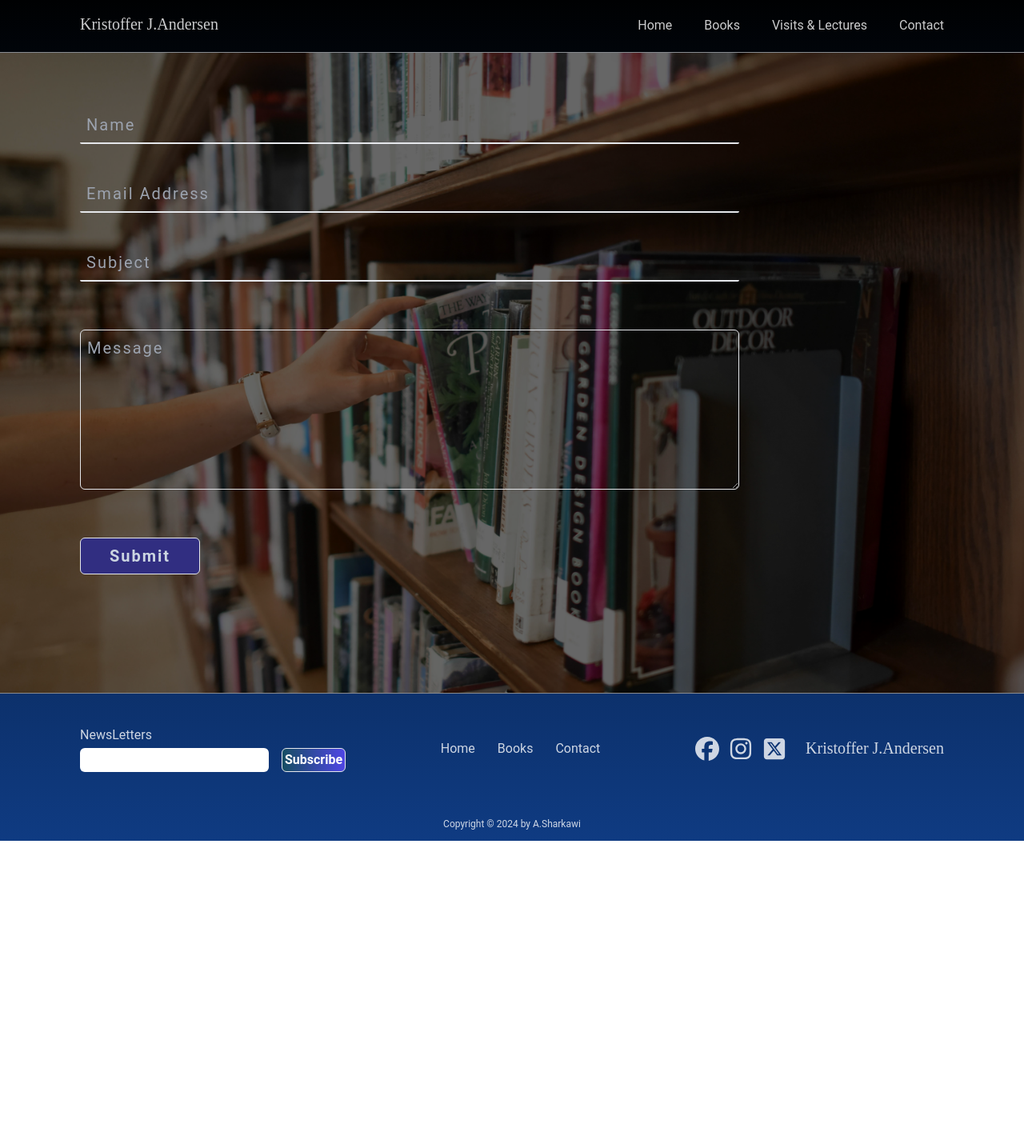
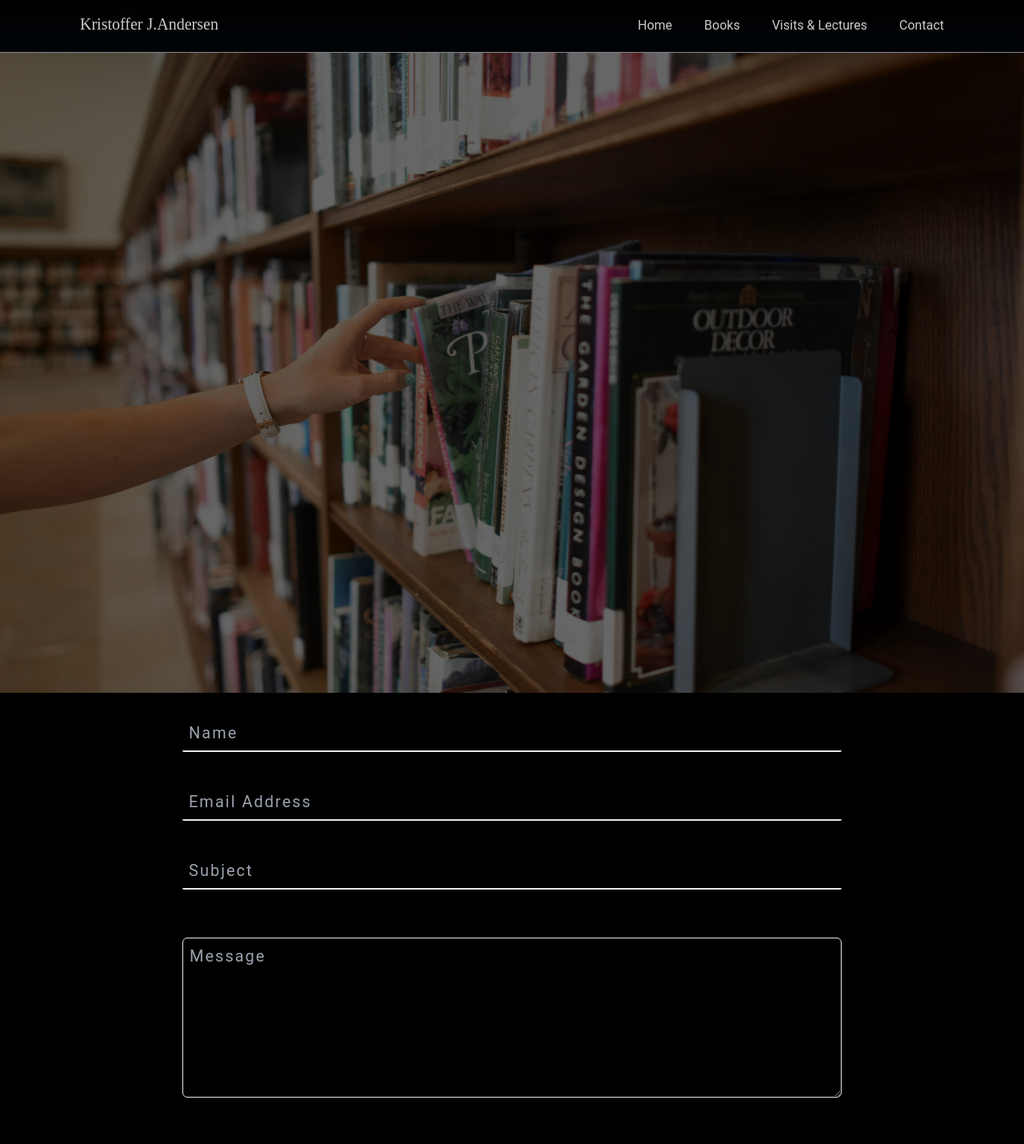
Before and after one commit to AhmedElsharkawi/kristoffer-frontend, a React (Create React App) app: page /contact in a window 1280 px wide. Shown: the top 1430 px of the page at 80% size. Before the commit the page ends 1051 px from the top, so only its background shows below. Built offline with nearby package versions, Linux system fonts and the light colour scheme; a web font is replaced by a local one.

Commit message:
fix the textarea in md sized screen not to be above the footer

```diff
--- a/src/pages/Contact.js
+++ b/src/pages/Contact.js
@@ -40,22 +40,82 @@ const Contact = () => {
   };
 
   return (
-    <div className='w-full relative md:bg-black'>
-      <div className='w-[100%] h-[100%]'>
-        <img src={library} alt='' className='w-[100%] h-[250px] md:h-[100vh] object-cover md:opacity-40' />
-      </div>
+    // <div className='w-full relative md:bg-black'>
+    //   <div className='w-[100%] h-[100%]'>
+    //     <img src={library} alt='' className='w-[100%] h-[250px] md:h-[100vh] object-cover md:opacity-40' />
+    //   </div>
 
-      <form onSubmit={handleSubmit} className='flex text-xl tracking-widest flex-col gap-7 md:gap-10 px-4 mt-7 sm:px-[100px] md:absolute md:top-10 md:w-full lg:w-[80%]' data-aos="fade-right">
-        <input type='text' placeholder='Name' name='name' value={formData.name} onChange={handleChange} className='p-2 rounded-sm outline-none bg-transparent border-b-2  text-xl tracking-widest focus:bg-white focus:text-indigo-800'  required/>
-        <input type='email' placeholder='Email Address' name='email' value={formData.email} onChange={handleChange} className='p-2 rounded-sm outline-none bg-transparent border-b-2  text-xl tracking-widest focus:bg-white focus:text-indigo-800'  required/>
-        <input type='text' placeholder='Subject' name='subject' value={formData.subject} onChange={handleChange} className='p-2 rounded-sm outline-none bg-transparent border-b-2  text-xl tracking-widest focus:bg-white focus:text-indigo-800'  />
-        <textarea placeholder='Message' name='message' value={formData.message} onChange={handleChange} className=' text-xl tracking-widest bg-transparent border rounded-md outline-none p-2 mt-5 md:h-[200px] focus:bg-white focus:text-indigo-800' required />
-        {error && <p className="text-red-500">{error}</p>} {/* Display error message if error state is not null */}
-        <button type='submit' disabled={submitted} className={`text-center mt-5 border p-2 text-xl font-semibold rounded-md w-[150px] text-slate-300 bg-indigo-900 hover:bg-white hover:border-none hover:text-indigo-800 ${submitted ? 'opacity-50 cursor-not-allowed' : ''}`}>Submit</button>
-      </form>
+    //   <form onSubmit={handleSubmit} className='flex text-xl tracking-widest flex-col gap-7 md:gap-10 px-4 mt-7 sm:px-[100px] md:absolute md:top-10 md:w-full lg:w-[80%]' data-aos="fade-right">
+    //     <input type='text' placeholder='Name' name='name' value={formData.name} onChange={handleChange} className='p-2 rounded-sm outline-none bg-transparent border-b-2  text-xl tracking-widest focus:bg-white focus:text-indigo-800'  required/>
+    //     <input type='email' placeholder='Email Address' name='email' value={formData.email} onChange={handleChange} className='p-2 rounded-sm outline-none bg-transparent border-b-2  text-xl tracking-widest focus:bg-white focus:text-indigo-800'  required/>
+    //     <input type='text' placeholder='Subject' name='subject' value={formData.subject} onChange={handleChange} className='p-2 rounded-sm outline-none bg-transparent border-b-2  text-xl tracking-widest focus:bg-white focus:text-indigo-800'  />
+    //     <textarea placeholder='Message' name='message' value={formData.message} onChange={handleChange} className=' text-xl tracking-widest bg-transparent border rounded-md outline-none p-2 mt-5 md:h-[200px] focus:bg-white focus:text-indigo-800' required />
+    //     {error && <p className="text-red-500">{error}</p>} {/* Display error message if error state is not null */}
+    //     <button type='submit' disabled={submitted} className={`text-center mt-5 border p-2 text-xl font-semibold rounded-md w-[150px] text-slate-300 bg-indigo-900 hover:bg-white hover:border-none hover:text-indigo-800 ${submitted ? 'opacity-50 cursor-not-allowed' : ''}`}>Submit</button>
+    //   </form>
 
-      <hr className="mt-10 md:mt-0 opacity-60" />
-    </div>
+    //   <hr className="mt-10 md:mt-0 opacity-60" />
+    // </div>
+    <div className='w-full relative min-h-screen flex flex-col items-center md:bg-black'>
+  {/* Image container */}
+  <div className='w-full'>
+    <img src={library} alt='' className='w-full h-[250px] md:h-[100vh] object-cover md:opacity-40' />
+  </div>
+
+  {/* Form container */}
+  <div className='flex-grow w-full flex justify-center items-center'>
+    <form
+      onSubmit={handleSubmit}
+      className='flex flex-col text-xl tracking-widest gap-7 md:gap-10 px-4 mt-7 sm:px-[100px] w-full lg:w-[80%]'
+      data-aos='fade-right'
+    >
+      <input
+        type='text'
+        placeholder='Name'
+        name='name'
+        value={formData.name}
+        onChange={handleChange}
+        className='p-2 rounded-sm outline-none bg-transparent border-b-2 text-xl tracking-widest focus:bg-white focus:text-indigo-800'
+        required
+      />
+      <input
+        type='email'
+        placeholder='Email Address'
+        name='email'
+        value={formData.email}
+        onChange={handleChange}
+        className='p-2 rounded-sm outline-none bg-transparent border-b-2 text-xl tracking-widest focus:bg-white focus:text-indigo-800'
+        required
+      />
+      <input
+        type='text'
+        placeholder='Subject'
+        name='subject'
+        value={formData.subject}
+        onChange={handleChange}
+        className='p-2 rounded-sm outline-none bg-transparent border-b-2 text-xl tracking-widest focus:bg-white focus:text-indigo-800'
+      />
+      <textarea
+        placeholder='Message'
+        name='message'
+        value={formData.message}
+        onChange={handleChange}
+        className='text-xl tracking-widest bg-transparent border rounded-md outline-none p-2 mt-5 md:h-[200px] focus:bg-white focus:text-indigo-800'
+        required
+      />
+      {error && <p className='text-red-500'>{error}</p>}
+      <button
+        type='submit'
+        disabled={submitted}
+        className={`text-center mt-5 mb-5 border p-2 text-xl font-semibold rounded-md w-[150px] text-slate-300 bg-indigo-900 hover:bg-white hover:border-none hover:text-indigo-800 ${submitted ? 'opacity-50 cursor-not-allowed' : ''}`}
+      >
+        Submit
+      </button>
+    </form>
+  </div>
+
+  <hr className='mt-10 md:mt-0 opacity-60 w-full' />
+</div>
   );
 };
 
```
